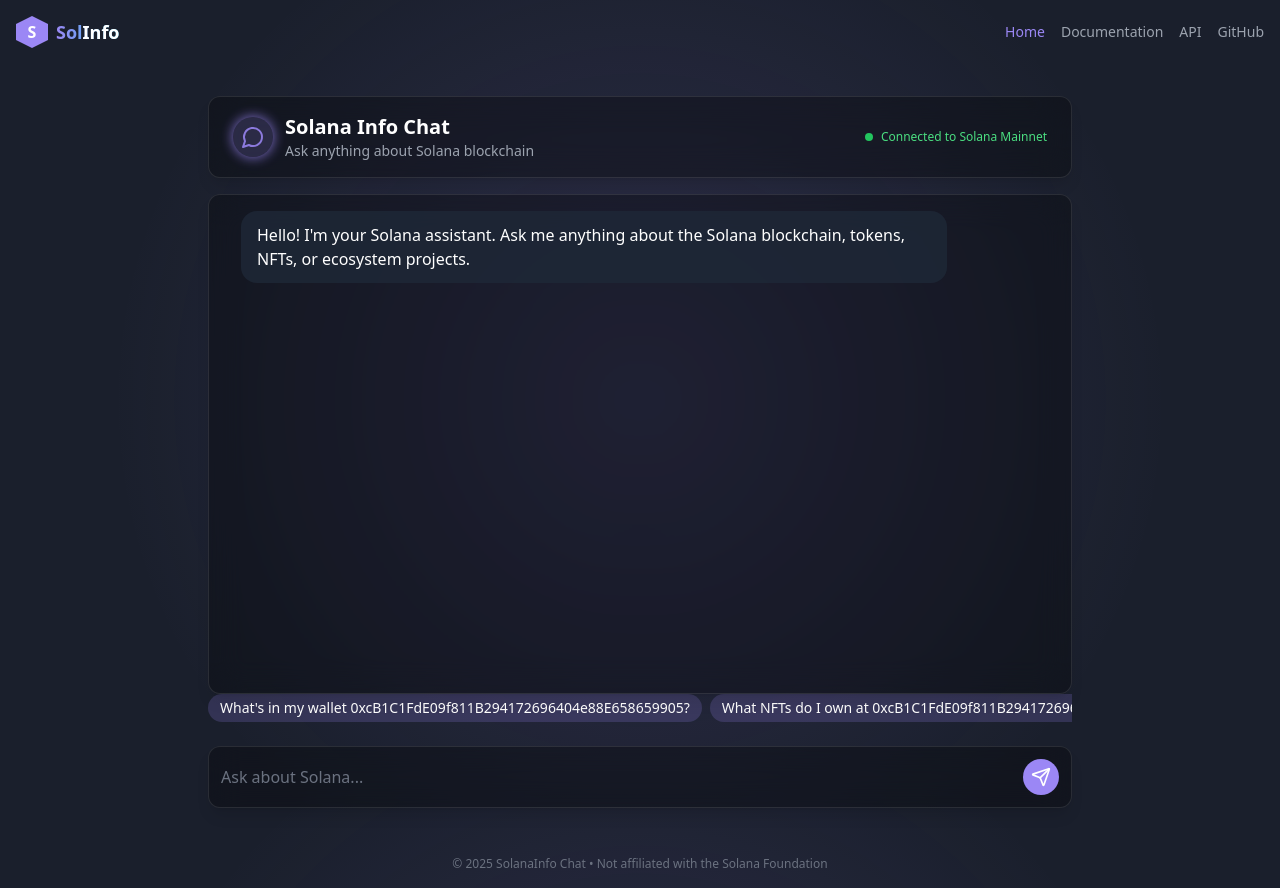
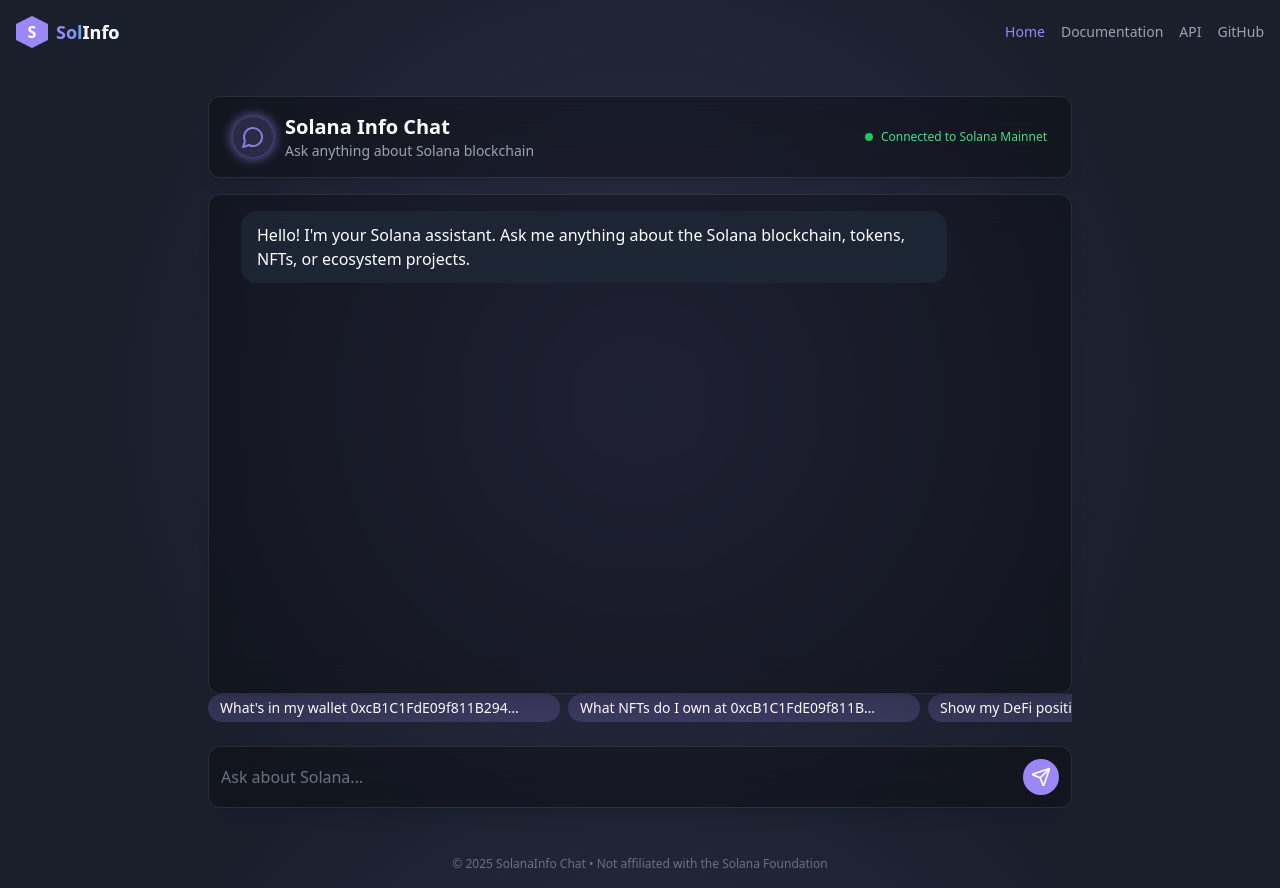
Before and after one commit to amitpatel-wstf/blockchain-chat, a React (Vite) app: page / in a window 1280 px wide. Built offline with nearby package versions, Linux system fonts and the light colour scheme.

Commit message:
Add copy button to suggested prompts
Adds a copy button next to each suggested prompt in the chat input to allow users to easily copy the prompt to their clipboard.

```diff
--- a/src/components/ChatInput.tsx
+++ b/src/components/ChatInput.tsx
@@ -1,6 +1,6 @@
 
 import React, { useState } from 'react';
-import { Send } from 'lucide-react';
+import { Send, Copy } from 'lucide-react';
 
 interface ChatInputProps {
   onSendMessage: (message: string) => void;
@@ -22,6 +22,12 @@ const ChatInput: React.FC<ChatInputProps> = ({ onSendMessage, suggestedPrompts }
     onSendMessage(prompt);
   };
 
+  const handleCopyPrompt = (prompt: string, e: React.MouseEvent) => {
+    e.stopPropagation(); // Prevent triggering the parent button's onClick
+    navigator.clipboard.writeText(prompt);
+    // You could add a toast notification here if desired
+  };
+
   return (
     <>
       {suggestedPrompts && suggestedPrompts.length > 0 && (
@@ -31,9 +37,16 @@ const ChatInput: React.FC<ChatInputProps> = ({ onSendMessage, suggestedPrompts }
               <button
                 key={index}
                 onClick={() => handlePromptClick(prompt)}
-                className="whitespace-nowrap px-3 py-1 bg-solana-purple/20 text-white text-sm rounded-full hover:bg-solana-purple/40 transition-colors"
+                className="whitespace-nowrap px-3 py-1 bg-solana-purple/20 text-white text-sm rounded-full hover:bg-solana-purple/40 transition-colors flex items-center group"
               >
-                {prompt}
+                <span className="truncate max-w-[300px]">{prompt}</span>
+                <span
+                  onClick={(e) => handleCopyPrompt(prompt, e)}
+                  className="ml-2 p-1 rounded-full opacity-0 group-hover:opacity-100 hover:bg-white/10 transition-opacity"
+                  title="Copy to clipboard"
+                >
+                  <Copy className="h-3 w-3 text-white/70" />
+                </span>
               </button>
             ))}
           </div>
```
